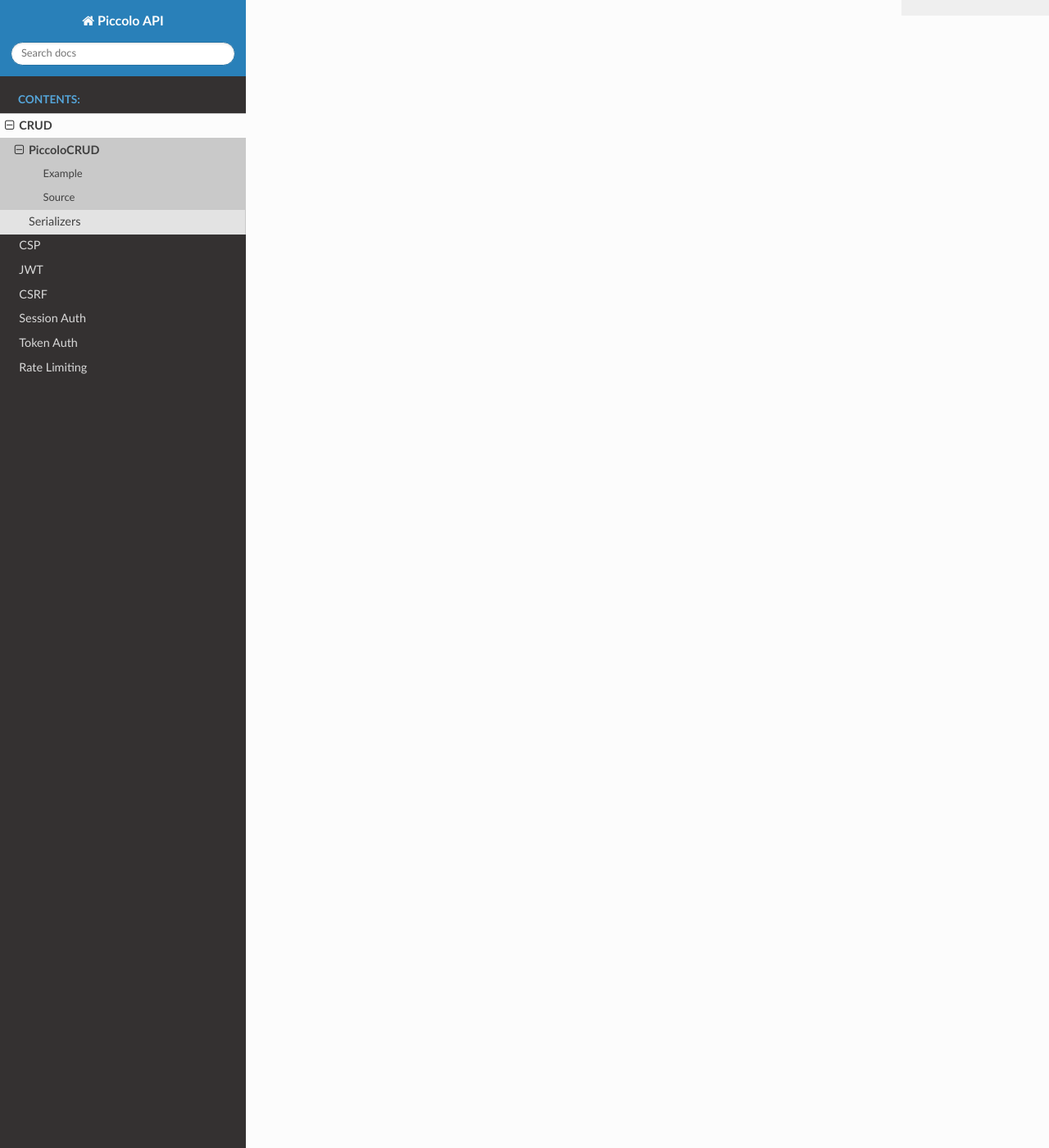
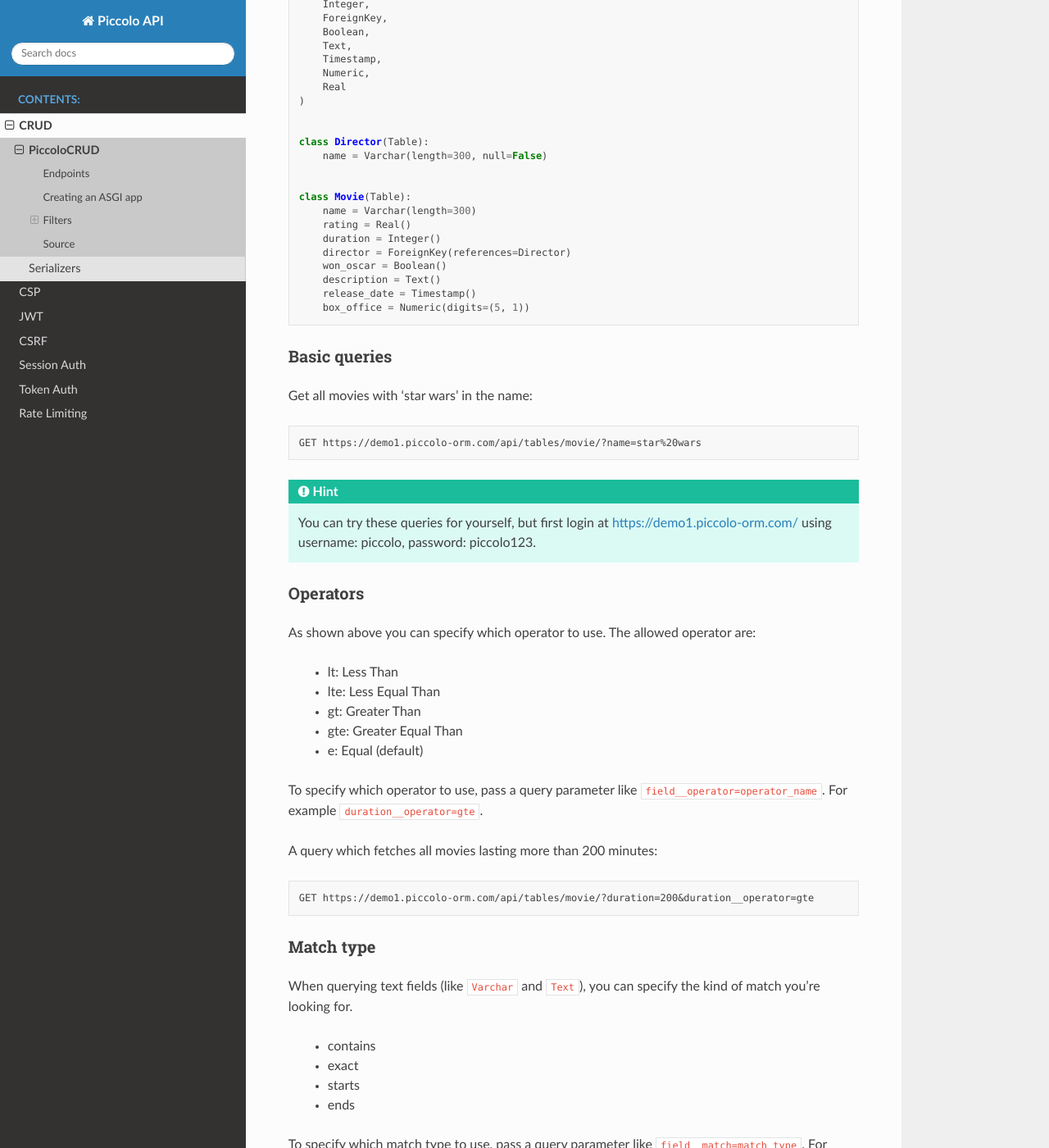
Before and after one commit to piccolo-orm/piccolo_api, a Sphinx documentation site: the page built from docs/source/crud/piccolo_crud.rst, in a window 1280 px wide and 1400 px high, scrolled down 1652 px. Shown: the whole window at 82% size. Built offline with Sphinx 7.4.7 and the Read the Docs theme 2.0.0, drawn with Linux system fonts in a browser that asks for light colours; some of the changed text lies outside the part shown.

Commit message:
added docs to PiccoloCRUD for operators, sorting, and matching

```diff
--- a/docs/source/crud/index.rst
+++ b/docs/source/crud/index.rst
@@ -1,8 +1,8 @@
 CRUD
 ====
 
-The following make it easy to create an ASGI web application from your
-Piccolo tables.
+The following make it easy to create an ASGI web application which turns your
+Piccolo tables into a powerful REST API.
 
 .. toctree::
     :maxdepth: 1
--- a/docs/source/crud/piccolo_crud.rst
+++ b/docs/source/crud/piccolo_crud.rst
@@ -3,19 +3,27 @@ PiccoloCRUD
 
 This creates an `ASGI <https://piccolo-orm.com/blog/introduction-to-asgi>`_ app,
 which exposes the usual `CRUD <https://en.wikipedia.org/wiki/Create,_read,_update_and_delete>`_
-methods on your table, as well as some extras.
+methods on your Piccolo table, as well as some extras, via a `REST <https://en.wikipedia.org/wiki/Representational_state_transfer>`_
+API.
 
-========== ===================
-Path       Methods
-========== ===================
-/          GET, POST, DELETE
-/<id>/     GET, PUT, DELETE
-/schema/   GET
-/ids/      GET
-========== ===================
+-------------------------------------------------------------------------------
 
-Example
--------
+Endpoints
+---------
+
+========== =================== ===================================================================================
+Path       Methods             Description
+========== =================== ===================================================================================
+/          GET, POST, DELETE   Get all rows, post a new row, or delete all matching rows.
+/<id>/     GET, PUT, DELETE    Get, update or delete a single row.
+/schema/   GET                 Returns a JSON schema for the table. This allows clients to auto generate forms.
+/ids/      GET                 Returns the ids for all rows.
+========== =================== ===================================================================================
+
+-------------------------------------------------------------------------------
+
+Creating an ASGI app
+--------------------
 
 Using it is as simple as this:
 
@@ -24,14 +32,14 @@ Using it is as simple as this:
     # app.py
     from piccolo_api.crud.endpoints import PiccoloCRUD
 
-    from .tables import MyTable
+    from movies.tables import Movie
 
 
     # If we just want to expose the GET endpoints:
-    app = PiccoloCRUD(table=MyTable)
+    app = PiccoloCRUD(table=Movie)
 
     # This will expose all the endpoints:
-    app = PiccoloCRUD(table=MyTable, read_only=False)
+    app = PiccoloCRUD(table=Movie, read_only=False)
 
 To expose several CRUD endpoints in our app, we use Starlette's Router.
 
@@ -41,21 +49,17 @@ To expose several CRUD endpoints in our app, we use Starlette's Router.
     from piccolo_api.crud.endpoints import PiccoloCRUD
     from starlette.routing import Mount, Router
 
-    from .tables import Table1, Table2, Table3
+    from movies.tables import Movie, Director
 
 
     app = Router([
         Mount(
-            path='/table1',
-            app=PiccoloCRUD(table=Table1),
+            path='/movies',
+            app=PiccoloCRUD(table=Movie),
         ),
         Mount(
-            path='/table2',
-            app=PiccoloCRUD(table=Table2),
-        ),
-        Mount(
-            path='/table3',
-            app=PiccoloCRUD(table=Table3),
+            path='/directors',
+            app=PiccoloCRUD(table=Director),
         ),
     ])
 
@@ -65,6 +69,119 @@ You can then run it using an ASGI server such as `Uvicorn <https://github.com/en
 
     uvicorn app:app
 
+-------------------------------------------------------------------------------
+
+Filters
+-------
+
+Example schema
+~~~~~~~~~~~~~~
+
+``PiccoloCRUD`` makes filtering your data really easy using query parameters in
+your HTTP request. Using the following Piccolo schema as an example:
+
+.. code-block:: python
+
+    # tables.py
+    from piccolo.table import Table
+    from piccolo.columns import (
+        Varchar,
+        Integer,
+        ForeignKey,
+        Boolean,
+        Text,
+        Timestamp,
+        Numeric,
+        Real
+    )
+
+
+    class Director(Table):
+        name = Varchar(length=300, null=False)
+
+
+    class Movie(Table):
+        name = Varchar(length=300)
+        rating = Real()
+        duration = Integer()
+        director = ForeignKey(references=Director)
+        won_oscar = Boolean()
+        description = Text()
+        release_date = Timestamp()
+        box_office = Numeric(digits=(5, 1))
+
+Basic queries
+~~~~~~~~~~~~~
+
+Get all movies with 'star wars' in the name:
+
+.. code-block::
+
+    GET https://demo1.piccolo-orm.com/api/tables/movie/?name=star%20wars
+
+.. hint:: You can try these queries for yourself, but first login at https://demo1.piccolo-orm.com/
+ using username: piccolo, password: piccolo123.
+
+Operators
+~~~~~~~~~
+
+As shown above you can specify which operator to use. The allowed operator are:
+
+ * lt: Less Than
+ * lte: Less Equal Than
+ * gt: Greater Than
+ * gte: Greater Equal Than
+ * e: Equal (default)
+
+To specify which operator to use, pass a query parameter like ``field__operator=operator_name``.
+For example ``duration__operator=gte``.
+
+A query which fetches all movies lasting more than 200 minutes:
+
+.. code-block::
+
+    GET https://demo1.piccolo-orm.com/api/tables/movie/?duration=200&duration__operator=gte
+
+Match type
+~~~~~~~~~~
+
+When querying text fields (like ``Varchar`` and ``Text``), you can specify the
+kind of match you're looking for.
+
+ * contains
+ * exact
+ * starts
+ * ends
+
+To specify which match type to use, pass a query parameter like ``field__match=match_type``.
+For example ``name__match=starts``.
+
+A query which fetches all movies whose name begins with 'star wars':
+
+.. code-block::
+
+    GET https://demo1.piccolo-orm.com/api/tables/movie/?name=star%20wars&name__match=starts
+
+Sorting
+~~~~~~~
+
+To specify which field to sort by, pass a query parameter like ``__sorting=field``.
+For example ``__sorting=name``.
+
+A query which fetches all movies, sorted by duration:
+
+.. code-block::
+
+    GET https://demo1.piccolo-orm.com/api/tables/movie/?__sorting=duration
+
+You can reverse the sort by prepending '-' to the field. For example:
+
+.. code-block::
+
+    GET https://demo1.piccolo-orm.com/api/tables/movie/?__sorting=-duration
+
+-------------------------------------------------------------------------------
+
 Source
 ------
 
```
Also changed, not shown: 1 other file.
